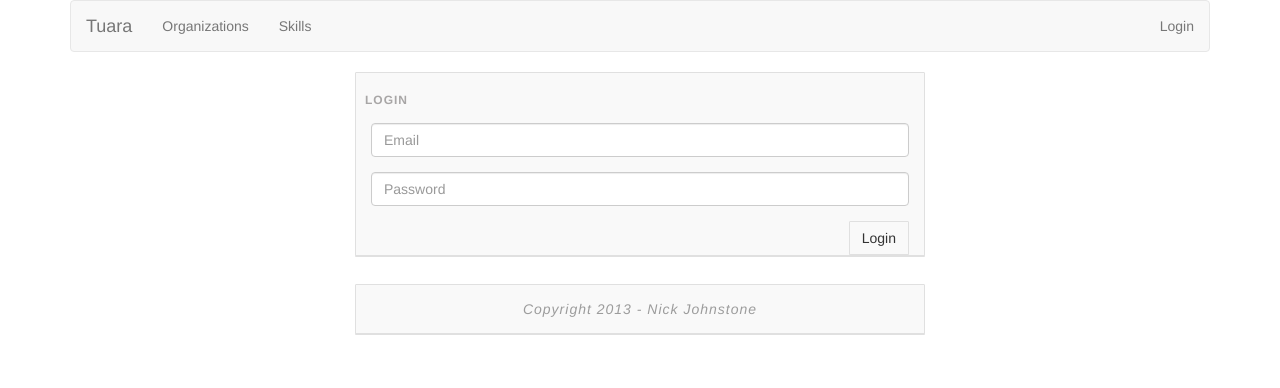
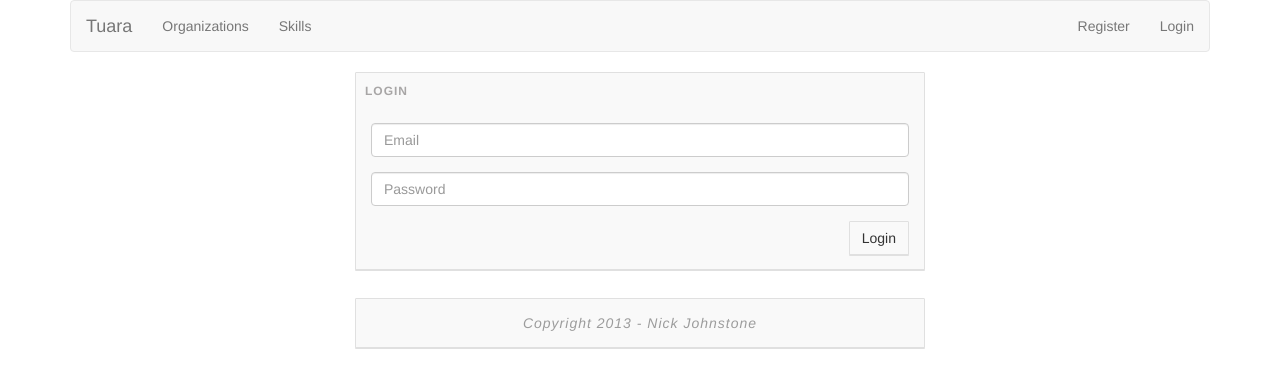
Before and after one commit to Widdershin/Tuara, a Flask app: page /login/ in a window 1280 px wide. Shown: the top 388 px of the page. Run offline with Flask 2, Linux system fonts and the light colour scheme; parts of the project's set-up code (start-up, migrations or seed data) failed here and were passed over; some libraries are stand-ins or nearby versions.

Commit message:
Adding a register page

```diff
--- a/tuara/app.py
+++ b/tuara/app.py
@@ -42,13 +42,15 @@ def login():
         login_user(user)
     return redirect(url_for(main.__name__))
 
+@app.route('/register/')
+def register():
+    return render_template('register.html')
+
 @app.route('/logout/')
 @login_required
 def logout():
     logout_user()
     return redirect(url_for(main.__name__))
-
-
 
 @login_manager.user_loader
 def load_user(id):
--- a/tuara/static/style.css
+++ b/tuara/static/style.css
@@ -19,7 +19,7 @@
     font-size: 12px;
     margin-left: -0.5em;
     margin-right: 0.5em;
-    top: 1px;
+    margin-top: -1.25em;
     vertical-align: middle;
     display: inline-block;
 }
@@ -82,11 +82,6 @@
     margin: 1em;
 }
 
-.btn
-{
-    margin: 0px;
-}
-
 .align-right
 {
     float: right;
--- a/tuara/templates/main.html
+++ b/tuara/templates/main.html
@@ -35,9 +35,11 @@
           </ul>
           <ul class="nav navbar-nav navbar-right">
             {% if not current_user %}
+            <li><a href="/register/">Register</a></li>
             <li><a href="/login/">Login</a></li>
             {% else %}
-            <li><a href="/logout/">Logged in as {{current_user.user_name}}</a></li>
+            <li><a href="/logout/">{{current_user.user_name}}</a></li>
+            <li><a href="/logout/">Logout</a></li>
             {% endif %}
           </ul>
         </div><!--/.nav-collapse -->
```
Also changed, not shown: tuara/templates/register.html (added, +16 -0 lines).
